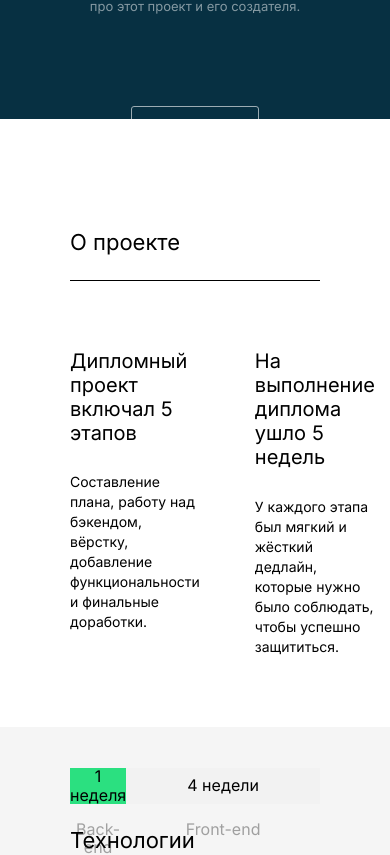
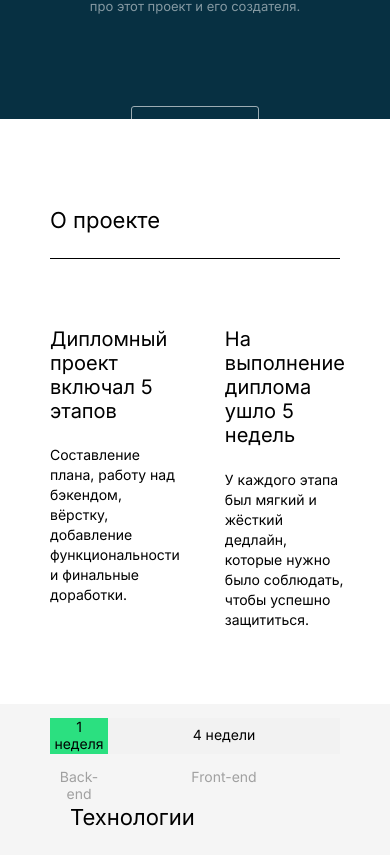
Before and after one commit to taniauvya/movies-explorer-frontend, a React (Create React App) app: page / in a window 390 px wide. Shown: the part 805-1660 px from the top of the page. Built offline with nearby package versions, Linux system fonts and the light colour scheme.

Commit message:
CSS - AboutProject 768

```diff
--- a/src/components/AboutProject/AboutProject.css
+++ b/src/components/AboutProject/AboutProject.css
@@ -51,6 +51,9 @@
     display: flex;
     align-items: center;
     justify-content: center;
+    font-weight: 400;
+    font-size: 14px;
+    line-height: 16.94px;
 }
 
 .aboutproject__timeline_frontend_week {
@@ -59,8 +62,41 @@
     display: flex;
     align-items: center;
     justify-content: center;
+    font-weight: 400;
+    font-size: 14px;
+    line-height: 16.94px;
 }
 
 .aboutproject__timeline_bottom_text {
     color: #A0A0A0;
+    font-weight: 400;
+    font-size: 14px;
+    line-height: 17px;
 }
+
+@media (max-width: 768px) {
+    .aboutproject {
+        height: 585px;
+    }
+
+    .aboutproject__content_main {
+        padding-left: 50px;
+        padding-right: 50px;
+        padding-top: 88px;
+      }
+
+      .aboutproject__content {
+        display: flex;
+        flex-direction: row;
+        padding-top: 48px;
+        gap: 45px;
+    }
+
+    .aboutproject__col_title_2 {
+        padding-top: 2px;
+    }
+
+    .aboutproject__timeline {
+        padding-top: 60px;
+    }
+}
```
